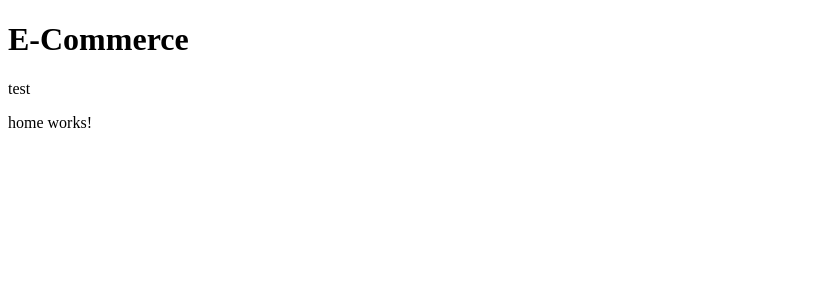
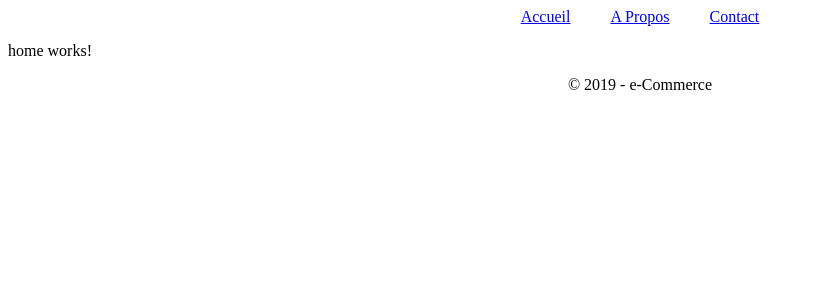
Before and after one commit to guigui4307/E_Commerce_Dyginamic, an Angular app: page /home in a window 1280 px wide. Shown: the top 300 px of the page, without its empty margins (0-815 px from the left). Built offline with nearby package versions, Linux system fonts and the light colour scheme.

Commit message:
Add components Footer and Navbar, Et mise ne place

```diff
--- a/src/app/app.component.html
+++ b/src/app/app.component.html
@@ -1,2 +1,3 @@
-<h1>E-Commerce</h1> test
+<app-navbar></app-navbar>
 <router-outlet></router-outlet>
+<app-footer></app-footer>
--- a/src/app/app.module.ts
+++ b/src/app/app.module.ts
@@ -9,6 +9,8 @@ import { ContactComponent } from './contact/contact.component';
 import { NotFoundComponent } from './not-found/not-found.component';
 import { ListComponent } from './list/list.component';
 import { ArticleComponent } from './article/article.component';
+import { NavbarComponent } from './layout/navbar/navbar.component';
+import { FooterComponent } from './layout/footer/footer.component';
 
 @NgModule({
   declarations: [
@@ -18,7 +20,9 @@ import { ArticleComponent } from './article/article.component';
     ContactComponent,
     NotFoundComponent,
     ListComponent,
-    ArticleComponent
+    ArticleComponent,
+    NavbarComponent,
+    FooterComponent
   ],
   imports: [
     BrowserModule,
--- /dev/null
+++ b/src/app/layout/footer/footer.component.css
@@ -0,0 +1,3 @@
+footer {
+    text-align: center;
+}
--- /dev/null
+++ b/src/app/layout/footer/footer.component.html
@@ -0,0 +1,3 @@
+<footer>
+    © 2019 - e-Commerce
+</footer>
--- /dev/null
+++ b/src/app/layout/footer/footer.component.ts
@@ -0,0 +1,15 @@
+import { Component, OnInit } from '@angular/core';
+
+@Component({
+  selector: 'app-footer',
+  templateUrl: './footer.component.html',
+  styleUrls: ['./footer.component.css']
+})
+export class FooterComponent implements OnInit {
+
+  constructor() { }
+
+  ngOnInit() {
+  }
+
+}
--- /dev/null
+++ b/src/app/layout/navbar/navbar.component.css
@@ -0,0 +1,14 @@
+ul {
+    list-style-type: none;
+    text-align: center;
+    margin: 0;
+    padding: 0;
+    position: sticky;
+    top: 0;
+    /*display: inline; */
+}
+
+ul li{
+    display: inline;
+    margin: 0 20px;
+}
--- /dev/null
+++ b/src/app/layout/navbar/navbar.component.html
@@ -0,0 +1,9 @@
+<header>
+    <nav>
+        <ul>
+            <li> <a [routerLink]="[ '/home' ]" routerLinkActive="active">Accueil</a>
+            <li> <a [routerLink]="[ '/about' ]" routerLinkActive="active">A Propos</a></li>
+            <li> <a [routerLink]="[ '/contact' ]" routerLinkActive="active">Contact</a> </li>
+        </ul>
+    </nav>
+</header>
--- /dev/null
+++ b/src/app/layout/navbar/navbar.component.ts
@@ -0,0 +1,15 @@
+import { Component, OnInit } from '@angular/core';
+
+@Component({
+  selector: 'app-navbar',
+  templateUrl: './navbar.component.html',
+  styleUrls: ['./navbar.component.css']
+})
+export class NavbarComponent implements OnInit {
+
+  constructor() { }
+
+  ngOnInit() {
+  }
+
+}
```
Also changed, not shown: 2 other files (tests, documents, lock files or other folders).
